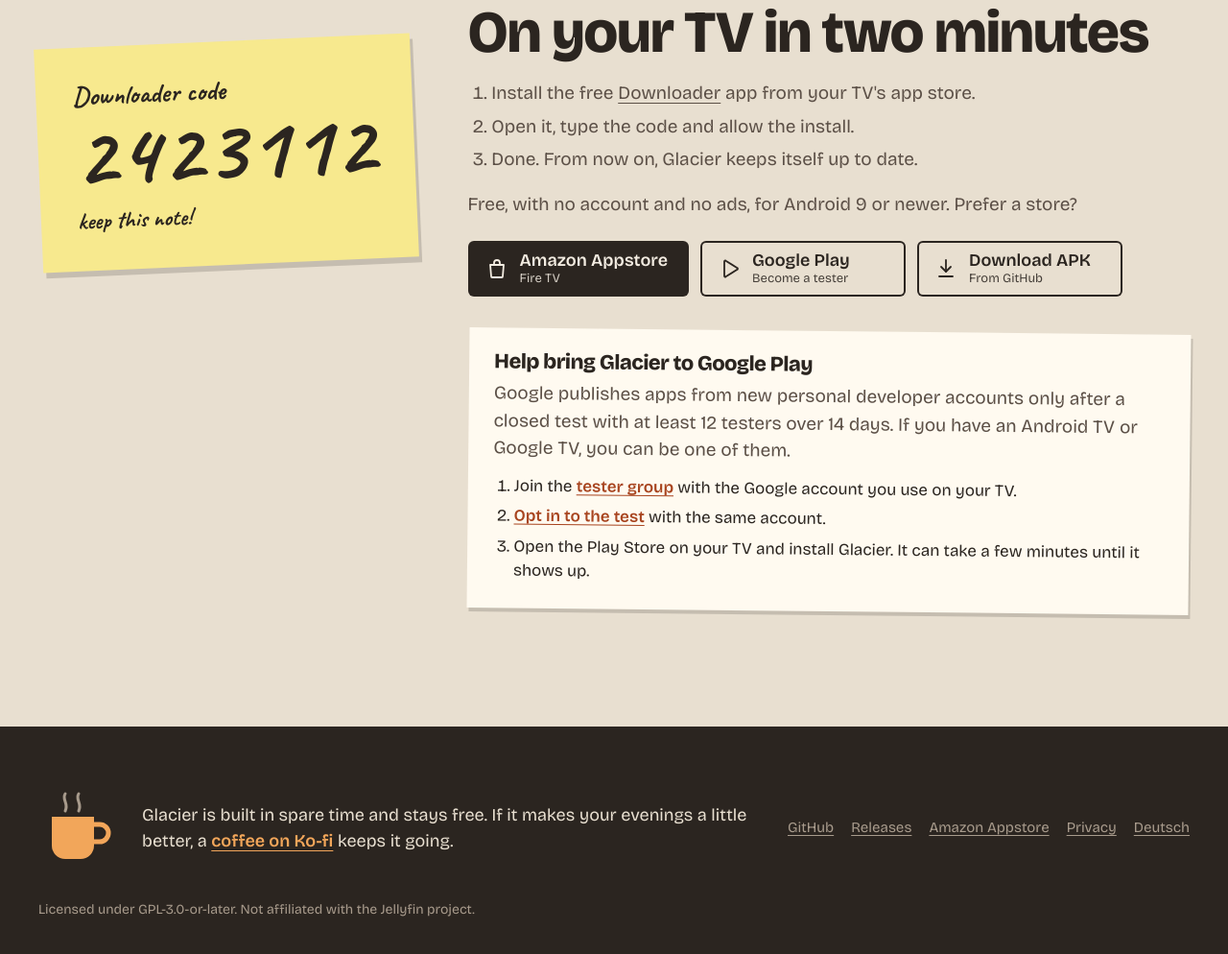
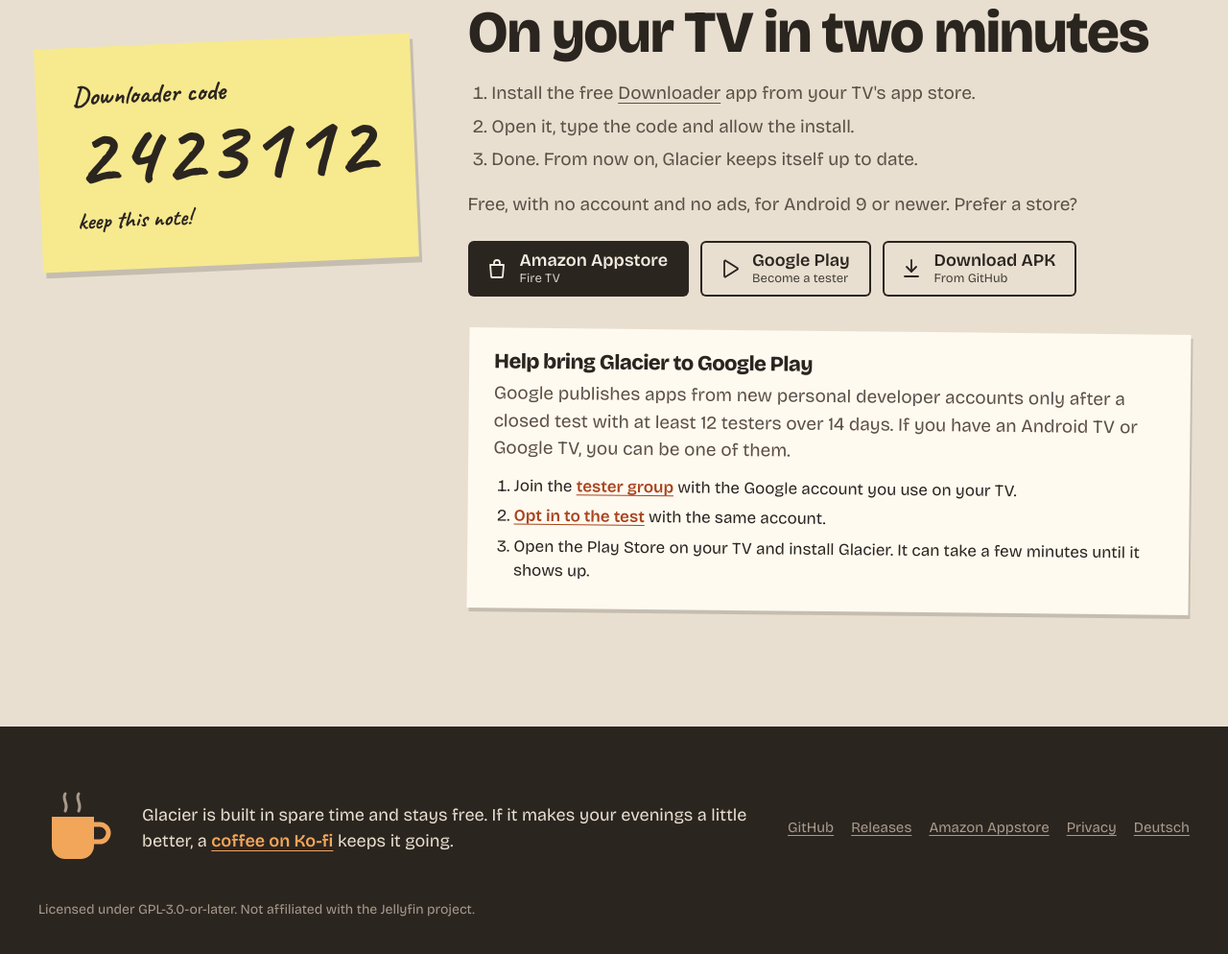
Before and after one commit to Glacier-Jellyfin/glacier-androidtv, a plain HTML site: page website/index.html in a window 1280 px wide. Shown: the part 5220-6214 px from the top of the page at 96% size. Drawn offline with nearby package versions, Linux system fonts and the light colour scheme; no server answers.

Commit message:
style(website): let the store buttons size to their text again
Co-Authored-By: Claude Opus 5.5 <noreply@anthropic.com>

```diff
--- a/website/assets/site.css
+++ b/website/assets/site.css
@@ -320,7 +320,6 @@ section { scroll-margin-top: 24px; }
 .buttons { display: flex; flex-wrap: wrap; gap: 12px; margin-top: 6px; }
 .button { display: inline-flex; align-items: center; gap: 12px; min-height: 56px; padding: 10px 22px 10px 18px; border-radius: 6px; background: var(--button); color: var(--button-ink); font-weight: 600; line-height: 1.2; text-decoration: none; }
 .button > svg { flex: 0 0 auto; width: 24px; height: 24px; }
-.buttons .button { min-width: 214px; }
 .button:hover { color: var(--button-ink); filter: brightness(1.15); }
 .button.ghost { background: transparent; color: var(--ink); box-shadow: inset 0 0 0 2px var(--ink); }
 .button.ghost:hover { color: var(--accent); box-shadow: inset 0 0 0 2px var(--accent); }
```
